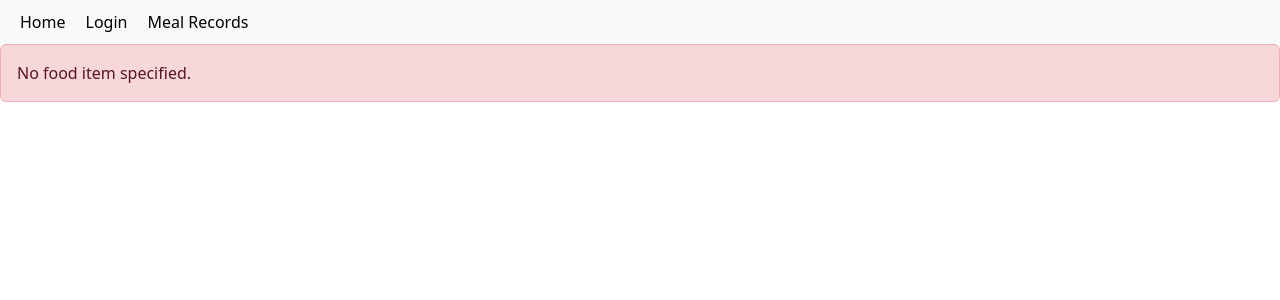
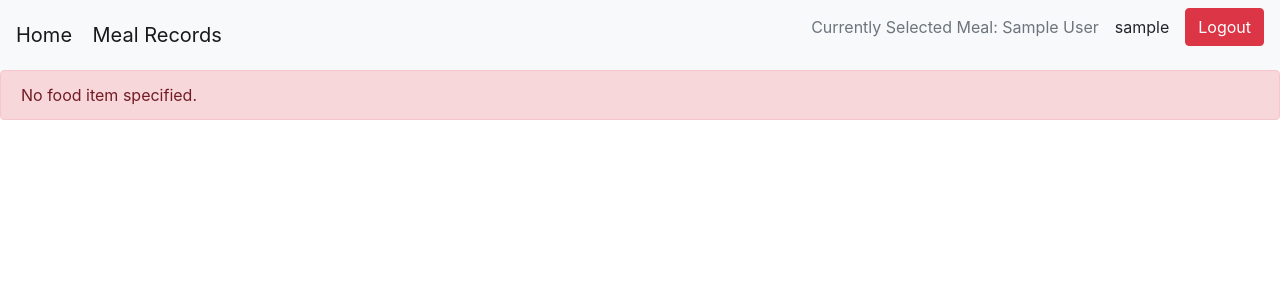
Before and after one commit to Fim99/INFO_4290_Project, a PHP site: page /meal_functions/food.php in a window 1280 px wide. Shown: the top 300 px of the page. Run offline with PHP 8.4, Linux system fonts and the light colour scheme; the visitor is signed in with stand-in values (Sample User, id 1); some libraries are stand-ins or nearby versions.

Commit message:
Meal Details & Nav
- Changes to Meal Details
- Changes to After Login made more modular
- Changes to Meal Records
- Modified Bootstrap
- Made nav include logout,username and current meal

```diff
--- a/bootstrap.html
+++ b/bootstrap.html
@@ -1,2 +1,8 @@
-<link href="https://cdn.jsdelivr.net/npm/bootstrap@5.3.3/dist/css/bootstrap.min.css" rel="stylesheet" integrity="sha384-QWTKZyjpPEjISv5WaRU9OFeRpok6YctnYmDr5pNlyT2bRjXh0JMhjY6hW+ALEwIH" crossorigin="anonymous">
-<script src="https://cdn.jsdelivr.net/npm/bootstrap@5.3.3/dist/js/bootstrap.bundle.min.js" integrity="sha384-YvpcrYf0tY3lHB60NNkmXc5s9fDVZLESaAA55NDzOxhy9GkcIdslK1eN7N6jIeHz" crossorigin="anonymous"></script>
+    <!-- Bootstrap CSS -->
+    <link rel="stylesheet" href="https://cdn.jsdelivr.net/npm/bootstrap@4.0.0/dist/css/bootstrap.min.css" integrity="sha384-Gn5384xqQ1aoWXA+058RXPxPg6fy4IWvTNh0E263XmFcJlSAwiGgFAW/dAiS6JXm" crossorigin="anonymous">
+
+    <!-- Optional JavaScript -->
+    <!-- jQuery first, then Popper.js, then Bootstrap JS -->
+    <script src="https://code.jquery.com/jquery-3.2.1.slim.min.js" integrity="sha384-KJ3o2DKtIkvYIK3UENzmM7KCkRr/rE9/Qpg6aAZGJwFDMVNA/GpGFF93hXpG5KkN" crossorigin="anonymous"></script>
+    <script src="https://cdn.jsdelivr.net/npm/popper.js@1.12.9/dist/umd/popper.min.js" integrity="sha384-ApNbgh9B+Y1QKtv3Rn7W3mgPxhU9K/ScQsAP7hUibX39j7fakFPskvXusvfa0b4Q" crossorigin="anonymous"></script>
+    <script src="https://cdn.jsdelivr.net/npm/bootstrap@4.0.0/dist/js/bootstrap.min.js" integrity="sha384-JZR6Spejh4U02d8jOt6vLEHfe/JQGiRRSQQxSfFWpi1MquVdAyjUar5+76PVCmYl" crossorigin="anonymous"></script>
--- a/meal_functions/food.php
+++ b/meal_functions/food.php
@@ -1,9 +1,8 @@
 <?php
-session_start();
 
-include 'api.php';
 include '../bootstrap.html';
 include '../nav.php';
+include 'api.php';
 
 // Database connection details
 $sql_servername = "localhost";
@@ -60,13 +59,20 @@
     echo "</form>";
 }
 
-/// Function to handle adding FDC ID to the current meal
+// Function to handle adding FDC ID to the current meal
 function addFdcIdToMeal($conn)
 {
     if ($_SERVER['REQUEST_METHOD'] === 'POST' && isset($_POST['fdcId']))
     {
+        // Check if user is logged in
+        if (!isset($_SESSION['id']))
+        {
+            $_SESSION['error_message'] = "You must be logged in to add food to a meal.";
+            return;
+        }
+
         $fdcId = $conn->real_escape_string($_POST['fdcId']);
-        $currentMealId = $_SESSION['current_meal_id'];
+        $currentMealId = $_SESSION['current_meal_id'] ?? null;
 
         if (!isset($currentMealId))
         {
--- a/nav.php
+++ b/nav.php
@@ -1,4 +1,14 @@
-<!-- nav.php -->
+<?php
+session_start();
+
+// Handle logout request
+if (isset($_POST['delete_session']))
+{
+    session_destroy();
+    header("Location: /INFO_4290_Project/index.php");
+    exit();
+}
+?>
 <!DOCTYPE html>
 <html lang="en">
 
@@ -6,34 +16,29 @@
     <meta charset="UTF-8">
     <meta name="viewport" content="width=device-width, initial-scale=1.0">
     <title>Meal Tracker</title>
-    <style>
-        /* Basic styles for the navigation bar */
-        .navbar
-        {
-            background-color: #f8f9fa;
-            padding: 10px;
-        }
-
-        .navbar a
-        {
-            margin: 0 10px;
-            text-decoration: none;
-            color: #000;
-        }
-
-        .navbar a:hover
-        {
-            text-decoration: underline;
-        }
-    </style>
     <base href="/INFO_4290_Project/">
 </head>
 
 <body>
     <div class="navbar navbar-expand-lg navbar-light bg-light">
-        <a href="index.php">Home</a>
-        <a href="account_functions/login.php">Login</a>
-        <a href="meal_functions/meal_records.php">Meal Records</a>
+        <div>
+            <a class="navbar-brand" href="index.php">Home</a>
+            <a class="navbar-brand" href="meal_functions/meal_records.php">Meal Records</a>
+        </div>
+        <div class="navbar-nav ml-auto">
+            <?php if (isset($_SESSION['username'])): ?>
+                <form class="form-inline logout-form" method="post">
+                    <?php if (isset($_SESSION['current_meal_name'])): ?>
+                        <span class="mr-3 text-muted">Currently Selected Meal: <?php echo htmlspecialchars($_SESSION['current_meal_name']); ?></span>
+                    <?php endif; ?>
+                    <span class="user-info mr-3"><?php echo htmlspecialchars($_SESSION['username']); ?></span>
+                    <button type="submit" name="delete_session" class="btn btn-danger">Logout</button>
+                </form>
+            <?php else: ?>
+                <span class="user-info mr-3 align-self-center">Guest</span>
+                <a href="account_functions/login.php" class="btn btn-primary">Login</a>
+            <?php endif; ?>
+        </div>
     </div>
 </body>
 
```
Also changed, not shown: account_functions/after_login.php (+58 -11 lines), meal_functions/meal_details.php (+13 -5 lines), meal_functions/meal_records.php (+34 -17 lines).
